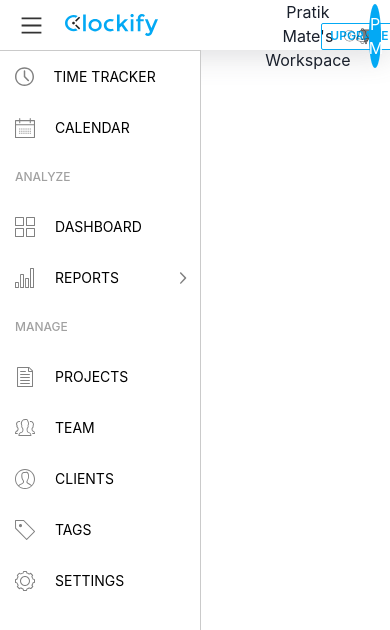
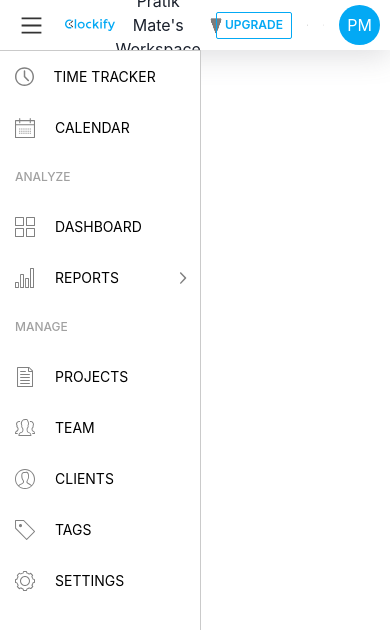
Before and after one commit to PratikMate/handy-string-7765, a React (Create React App) app in the folder client/: page /maincomponent in a window 390 px wide. Shown: the top 630 px of the page. Built offline with nearby package versions, Linux system fonts and the light colour scheme.

Commit message:
CSS and media query Updated

```diff
--- a/client/src/mainComponent/Navbar.jsx
+++ b/client/src/mainComponent/Navbar.jsx
@@ -6,6 +6,7 @@ import quemark from "../../src/assets/svg/quemark.svg"
 import dropdown from "../../src/assets/svg/Dropdown.png"
 import { Box, Menu, MenuButton, MenuItem, MenuList, Text } from '@chakra-ui/react';
 import styled from "styled-components";
+import { Link } from 'react-router-dom'
 
 const Div1 = styled.div`
 width: 100%;
@@ -15,17 +16,19 @@ justify-content: space-between;
 box-shadow: rgba(100, 100, 111, 0.2) 0px 7px 29px 0px;
 `
 const Div2 = styled.div`
-width: 60%;
+width: fit-content;
 display: flex;
 gap: 20px;
 margin-left: 18px;
 align-items: center;
+cursor:pointer;
 `
 const Div3 = styled.div`
-width: 32%;
-display: grid;
-grid-template-columns: 45% 18% 10% 10% 10%;
+width: fit-content;
+display: flex;
+gap:15px;
 align-items: center;
+padding-right:10px;
 `
 const Button1 = styled.button`
     padding: 4px 8px;
@@ -49,12 +52,12 @@ const Navbar = (props) => {
     props.props.toggle ? props.props.toggleNavbar(false) : props.props.toggleNavbar(true)
   }
   return (
-      <Div1>
-          <Div2>
-              <img src={options} alt="error" onClick={() => handleToggle()} width="27px" height="27px"/>
-              <img src={logo} alt="error" width="93px" height="24px"/>
-          </Div2>
-          <Div3>
+    <Div1>
+      <Div2>
+        <img src={options} alt="error" onClick={() => handleToggle()} width="27px" height="27px" />
+        <Link to='/'><img src={logo} alt="error" width="93px" height="24px" /></Link>
+      </Div2>
+      <Div3>
         <Menu isLazy>
 
           <MenuButton><Box display="flex"> <Text>Pratik Mate's Workspace</Text><img src={dropdown} alt="error" width="30px" /></Box></MenuButton>
@@ -74,7 +77,7 @@ const Navbar = (props) => {
           <img src={notification} alt="error" width="16px" height="20px" />
         </Box>
         <Menu isLazy w="10%">
-          <MenuButton p="8px 0" borderRadius="50%" backgroundColor="#03a9f4" color="white"  >PM</MenuButton>
+          <MenuButton p="8px" borderRadius="50%" backgroundColor="#03a9f4" color="white"  >PM</MenuButton>
           <MenuList>
             <MenuItem>Pratik mate</MenuItem>
             <MenuItem>Profile settings</MenuItem>
@@ -83,7 +86,7 @@ const Navbar = (props) => {
             <MenuItem>Try chat app</MenuItem>
           </MenuList>
         </Menu>
-          </Div3>
+      </Div3>
     </Div1>
   )
 }
```
